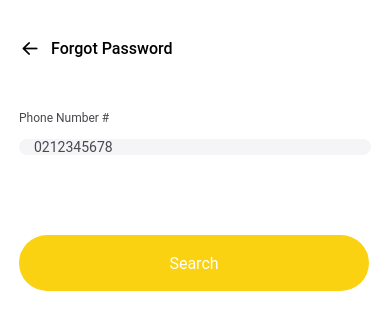
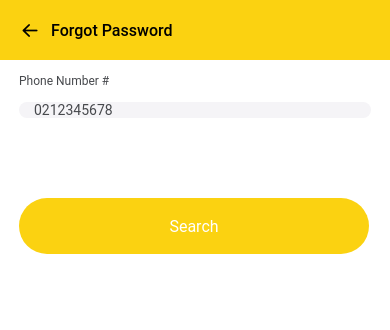
Before and after one commit to alihusnain252/promo-code-customer, a React Native app: screen /RecoverPassword in a window 390 px wide. Shown: the top 330 px of the page. Built offline with nearby package versions, Linux system fonts and the light colour scheme.

Commit message:
header updated

```diff
--- a/src/components/arrowHeader/index.js
+++ b/src/components/arrowHeader/index.js
@@ -3,6 +3,7 @@ import React from 'react';
 import {styles} from './styles';
 import AntDesign from 'react-native-vector-icons/AntDesign';
 import {useNavigation} from '@react-navigation/native';
+import { MyTheme } from '@utils';
 
 export const ArrowHeader = props => {
   const navigation = useNavigation();
@@ -10,7 +11,7 @@ export const ArrowHeader = props => {
   return (
     <View style={styles.header}>
       <Pressable onPress={() => navigation.goBack()}>
-        <AntDesign name="arrowleft" size={20} color="#000" />
+        <AntDesign name="arrowleft" size={20} color={MyTheme.accent} />
       </Pressable>
       <Text style={styles.headerText}>{props.heading}</Text>
     </View>
--- a/src/components/arrowHeader/styles.js
+++ b/src/components/arrowHeader/styles.js
@@ -1,21 +1,25 @@
-import {MyTheme} from '@utils';
-import {StyleSheet, Dimensions} from 'react-native';
+import { MyTheme } from '@utils';
+import { StyleSheet, Dimensions } from 'react-native';
 const width = Dimensions.get('window').width;
 const height = Dimensions.get('window').height;
 export const styles = StyleSheet.create({
   header: {
     flexDirection: 'row',
-    width: width - 40,
+    width: '100%',
     height: 21,
-    marginVertical: 38,
+    // paddingVertical: 38,
+    // padding:10,
     alignItems: 'center',
+    backgroundColor: MyTheme.primary,
+    paddingHorizontal: 20,
+    height: 60
   },
   headerText: {
     fontFamily: MyTheme.fontFamily,
     fontStyle: 'normal',
     fontWeight: 500,
     fontSize: 16,
-    lineHeight: 21,
+    // lineHeight: 21,
     color: MyTheme.black,
     marginLeft: 11,
   },
--- a/src/navigation/routerComponents.js
+++ b/src/navigation/routerComponents.js
@@ -37,7 +37,7 @@ export const RouterComponents = () => {
         <Stack.Navigator
           screenOptions={{
             headerShown: false,
-            statusBarColor: 'white',
+            statusBarColor: MyTheme.primary,
             statusBarStyle: 'dark',
           }}>
           <Stack.Screen name="Login" component={LogInScreen} />
@@ -50,7 +50,7 @@ export const RouterComponents = () => {
         <Stack.Navigator
           screenOptions={{
             headerShown: false,
-            statusBarColor: 'white',
+            statusBarColor: MyTheme.primary,
             statusBarStyle: 'dark',
           }}>
           <Stack.Screen name="Dashboard" component={Dashboard}
--- a/src/screens/dashboard/index.js
+++ b/src/screens/dashboard/index.js
@@ -96,6 +96,7 @@ export const Dashboard = ({navigation}) => {
           />
         </Pressable>
       </View>
+
       <ScrollView style={{flex: 1, marginTop: '1%',}}>
         <View style={styles.vendors}>
           <View style={styles.vendorTextView}>
--- a/src/screens/dashboard/styles.js
+++ b/src/screens/dashboard/styles.js
@@ -6,8 +6,10 @@ export const styles = StyleSheet.create({
   dashboardContainer: {
     flex: 1,
     alignItems: 'center',
-    backgroundColor: 'white',
+    backgroundColor: MyTheme.background,
   },
+
+
   searchContainer: {
     flexDirection: 'row',
     alignItems: 'center',
--- a/src/screens/favorite/styles.js
+++ b/src/screens/favorite/styles.js
@@ -6,7 +6,7 @@ export const styles = StyleSheet.create({
   favoriteContainer: {
     flex: 1,
     alignItems: 'center',
-    backgroundColor: MyTheme.white,
+    backgroundColor: MyTheme.background,
   },
   favoriteHeader: {
     flexDirection: 'row',
--- a/src/utils/myTheme.js
+++ b/src/utils/myTheme.js
@@ -1,8 +1,12 @@
 export const MyTheme = {
+  primary: '#FBD211',
+  accent: '#000000',
+
+  textPrimary: '#000000',
+  background: '#F5F5F5',
+
   white: '#ffffff',
   black: '#000000',
-  accent: '#000000',
-  textPrimary: '#000000',
   EerieBlack: '#1F1F1F',
   dark: '#2D2E44',
   labelBlack: '#47494D',
@@ -20,7 +24,7 @@ export const MyTheme = {
   grey700: '#0000001f',
   FireOpal: '#E75858',
   yellow: '#FBD211',
-  primary: '#FBD211',
+
   fontFamily: 'Roboto',
   poppins: 'Poppins',
 };
```
